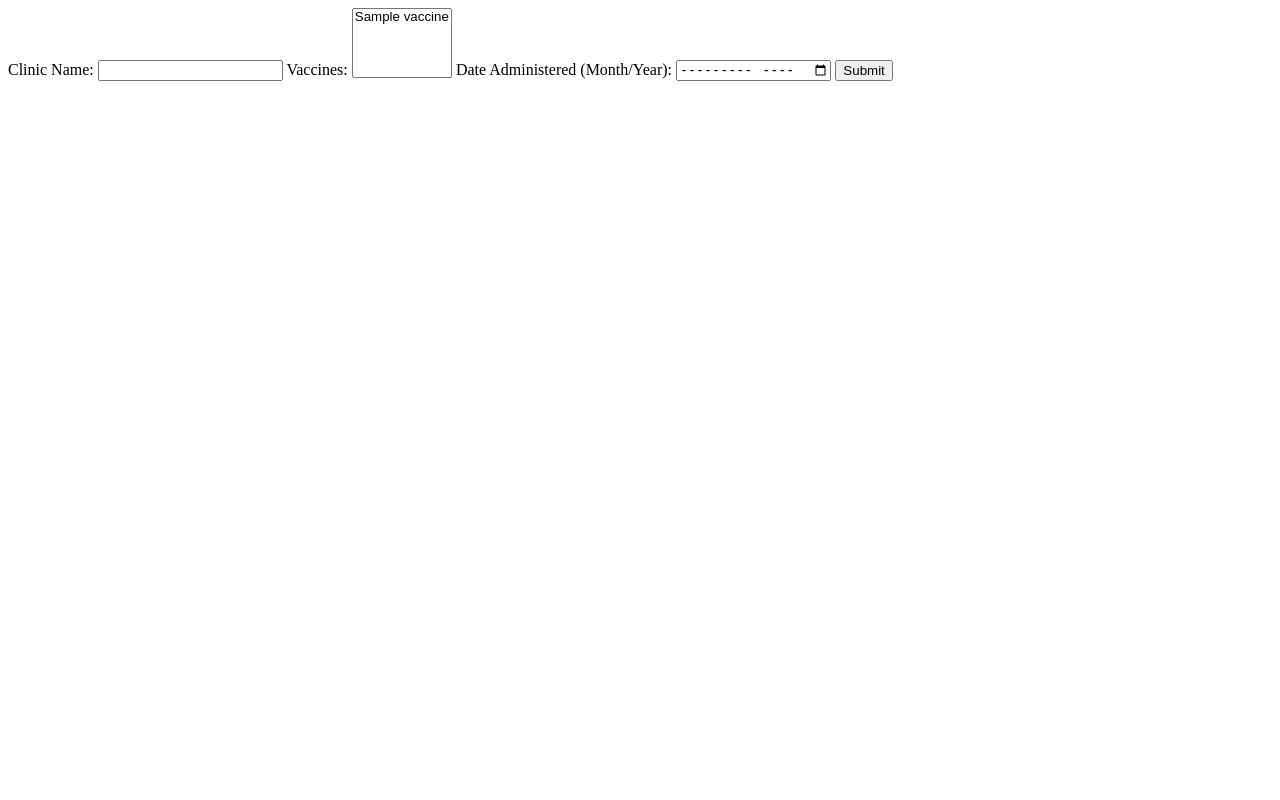
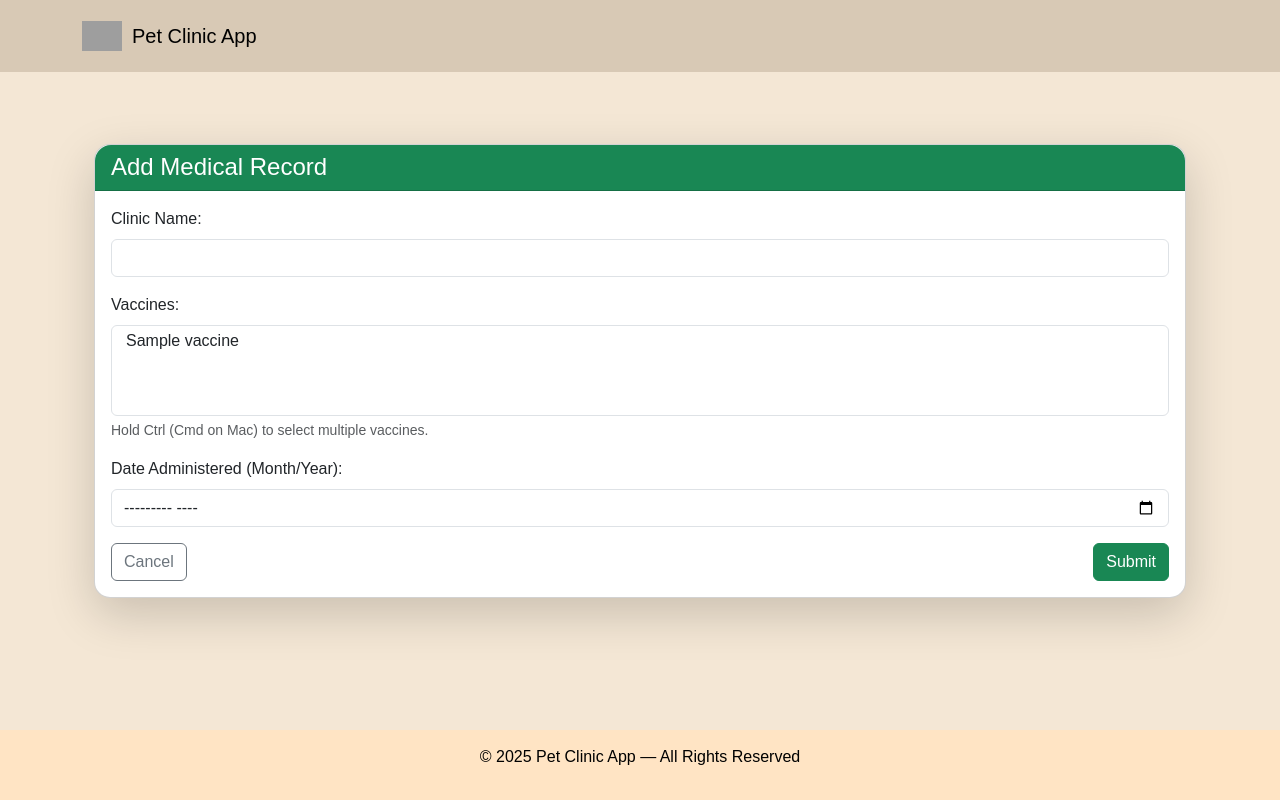
Before and after one commit to Venicezh23/pet_clinic_app, a Django app: page /pets/pets/1/add-medical-record/ in a window 1280 px wide. Run offline with Django 5.2, Linux system fonts and the light colour scheme; tables that the repository leaves empty hold one stand-in row (values such as "Sample post"); grey boxes are pictures that could not be loaded.

Commit message:
Medical Record design

```diff
--- a/templates/pets/add_medical_record.html
+++ b/templates/pets/add_medical_record.html
@@ -1,18 +1,41 @@
+{% extends "base.html" %}
+
+{% block content %}
+<div class="container mt-5">
+    <div class="card shadow-lg rounded-4">
+        <div class="card-header bg-success text-white rounded-top-4">
+            <h4 class="mb-0">Add Medical Record</h4>
+        </div>
+        <div class="card-body">
             <form method="post">
                 {% csrf_token %}
 
-    <label for="clinic_name">Clinic Name:</label>
-    <input type="text" name="clinic_name" id="clinic_name">
+                <div class="mb-3">
+                    <label for="clinic_name" class="form-label">Clinic Name:</label>
+                    <input type="text" name="clinic_name" id="clinic_name" class="form-control" required>
+                </div>
 
-    <label for="vaccines">Vaccines:</label>
-    <select name="vaccines" id="vaccines" multiple>
+                <div class="mb-3">
+                    <label for="vaccines" class="form-label">Vaccines:</label>
+                    <select name="vaccines" id="vaccines" class="form-select" multiple required>
                         {% for vaccine in vaccines %}
                             <option value="{{ vaccine.id }}">{{ vaccine.name }}</option>
                         {% endfor %}
                     </select>
+                    <div class="form-text">Hold Ctrl (Cmd on Mac) to select multiple vaccines.</div>
+                </div>
 
-    <label for="date_administered">Date Administered (Month/Year):</label>
-    <input type="month" name="date_administered" id="date_administered">
+                <div class="mb-3">
+                    <label for="date_administered" class="form-label">Date Administered (Month/Year):</label>
+                    <input type="month" name="date_administered" id="date_administered" class="form-control" required>
+                </div>
 
-    <button type="submit">Submit</button>
+                <div class="d-flex justify-content-between">
+                    <a href="{% url 'home' %}" class="btn btn-outline-secondary">Cancel</a>
+                    <button type="submit" class="btn btn-success">Submit</button>
+                </div>
             </form>
+        </div>
+    </div>
+</div>
+{% endblock %}
```
Lines whose indentation alone changed are shown as unchanged.
